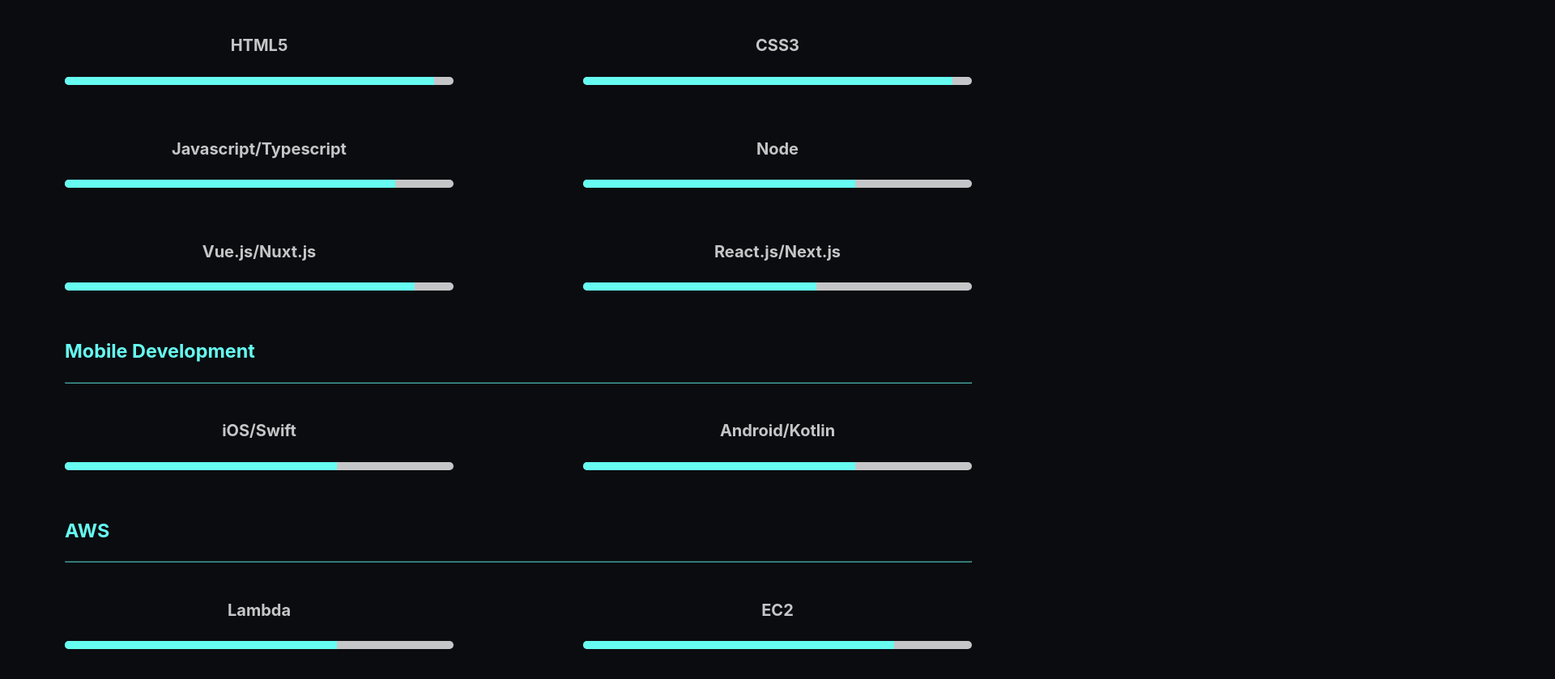
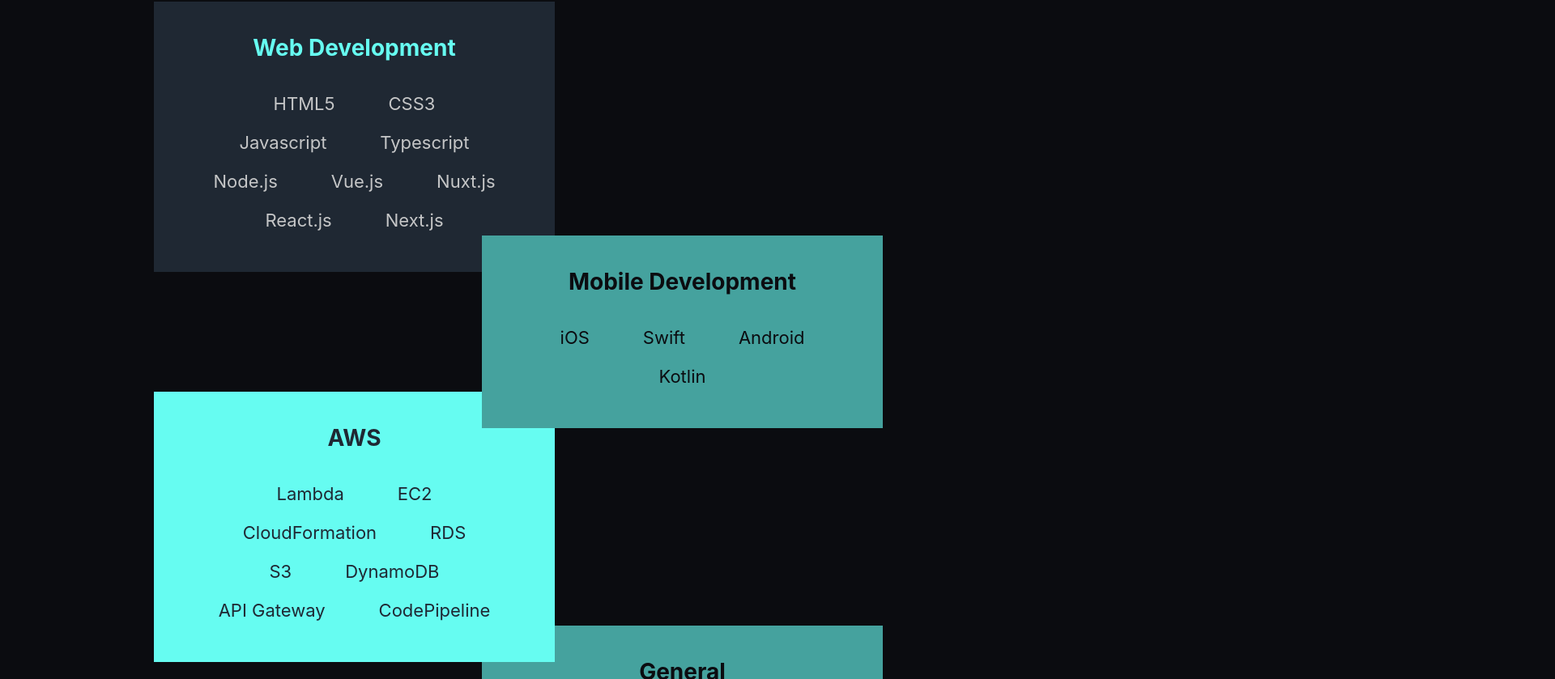
Before and after one commit to zstrangeway/portfolio, a Next.js app: page / in a window 1280 px wide. Shown: the part 1101-1940 px from the top of the page at 81% size, 1920 px wide, since content can reach past the window. Built offline with nearby package versions, Linux system fonts and the light colour scheme.

Commit message:
Update design for skills section

```diff
--- /dev/null
+++ b/components/Skills.tsx
@@ -0,0 +1,72 @@
+import styles from "../styles/Skills.module.scss";
+import { SkillSet } from "../types";
+
+const Skills = (): JSX.Element => {
+  return (
+    <section className={styles.skills}>
+      <div className={styles.skills_container}>
+        <h2 className={styles.skills_title}>Skills</h2>
+        <div className={styles.skills_skillset_wrapper}>
+          {skillSets.map((skillSet) => {
+            return (
+              <div key={skillSet.subject} className={styles.skills_skillset}>
+                <h3 className={styles.skills_skillset_title}>
+                  {skillSet.subject}
+                </h3>
+                <div className={styles.skills_skillset_skill_wrapper}>
+                  {skillSet.skills.map((skill) => {
+                    return (
+                      <p key={skill} className={styles.skills_skillset_skill}>
+                        {skill}
+                      </p>
+                    );
+                  })}
+                </div>
+              </div>
+            );
+          })}
+        </div>
+      </div>
+    </section>
+  );
+};
+
+export default Skills;
+
+const skillSets: SkillSet[] = [
+  {
+    subject: "Web Development",
+    skills: [
+      "HTML5",
+      "CSS3",
+      "Javascript",
+      "Typescript",
+      "Node.js",
+      "Vue.js",
+      "Nuxt.js",
+      "React.js",
+      "Next.js",
+    ],
+  },
+  {
+    subject: "Mobile Development",
+    skills: ["iOS", "Swift", "Android", "Kotlin"],
+  },
+  {
+    subject: "AWS",
+    skills: [
+      "Lambda",
+      "EC2",
+      "CloudFormation",
+      "RDS",
+      "S3",
+      "DynamoDB",
+      "API Gateway",
+      "CodePipeline",
+    ],
+  },
+  {
+    subject: "General",
+    skills: ["Git", "SQL"],
+  },
+];
--- a/components/Skills/SkillList.tsx
+++ /dev/null
@@ -1,23 +0,0 @@
-import { SkillSet } from "../../types";
-import SkillListItem from "./SkillListItem";
-import styles from "../../styles/Skills.module.scss";
-
-type SkillListProps = {
-  skillSet: SkillSet;
-};
-
-const SkillList = ({ skillSet }: SkillListProps): JSX.Element => {
-  return (
-    <div className={styles.skill_list}>
-      <h3 className={styles.section_subheader}>{skillSet.subject}</h3>
-      <hr className={styles.section_subheader_underline} />
-      <div className={styles.skill_list_container}>
-        {skillSet.skills.map((skill) => {
-          return <SkillListItem key={skill.name} skill={skill} />;
-        })}
-      </div>
-    </div>
-  );
-};
-
-export default SkillList;
--- a/components/Skills/SkillListItem.tsx
+++ /dev/null
@@ -1,22 +0,0 @@
-import { Skill } from "../../types";
-import styles from "../../styles/Skills.module.scss";
-
-type SkillListItemProps = {
-  skill: Skill;
-};
-
-const SkillListItem = ({ skill }: SkillListItemProps): JSX.Element => {
-  return (
-    <div className={styles.skill_set_item}>
-      <h4 className={styles.skill_set_item_title}>{skill.name}</h4>
-      <div className={styles.skill_set_item_bar}>
-        <div
-          className={styles.skill_set_item_bar_inner}
-          style={{ width: `${skill.level}%` }}
-        />
-      </div>
-    </div>
-  );
-};
-
-export default SkillListItem;
--- a/components/Skills/Skills.tsx
+++ /dev/null
@@ -1,111 +0,0 @@
-import SkillList from "./SkillList";
-import { SkillSet } from "../../types";
-import styles from "../../styles/Skills.module.scss";
-
-const Skills = (): JSX.Element => {
-  return (
-    <section className={styles.section}>
-      <h2 className={styles.section_header}>Skills</h2>
-      {skillSets.map((skillSet) => {
-        return <SkillList key={skillSet.subject} skillSet={skillSet} />;
-      })}
-    </section>
-  );
-};
-
-export default Skills;
-
-const skillSets: SkillSet[] = [
-  {
-    subject: "Web Development",
-    skills: [
-      {
-        name: "HTML5",
-        level: 95,
-      },
-      {
-        name: "CSS3",
-        level: 95,
-      },
-      {
-        name: "Javascript/Typescript",
-        level: 85,
-      },
-      {
-        name: "Node",
-        level: 70,
-      },
-      {
-        name: "Vue.js/Nuxt.js",
-        level: 90,
-      },
-      {
-        name: "React.js/Next.js",
-        level: 60,
-      },
-    ],
-  },
-  {
-    subject: "Mobile Development",
-    skills: [
-      {
-        name: "iOS/Swift",
-        level: 70,
-      },
-      {
-        name: "Android/Kotlin",
-        level: 70,
-      },
-    ],
-  },
-  {
-    subject: "AWS",
-    skills: [
-      {
-        name: "Lambda",
-        level: 70,
-      },
-      {
-        name: "EC2",
-        level: 80,
-      },
-      {
-        name: "CloudFormation",
-        level: 70,
-      },
-      {
-        name: "RDS",
-        level: 70,
-      },
-      {
-        name: "S3",
-        level: 80,
-      },
-      {
-        name: "DynamoDB",
-        level: 70,
-      },
-      {
-        name: "API Gateway",
-        level: 70,
-      },
-      {
-        name: "CodePipeline",
-        level: 70,
-      },
-    ],
-  },
-  {
-    subject: "General",
-    skills: [
-      {
-        name: "Git",
-        level: 90,
-      },
-      {
-        name: "SQL",
-        level: 70,
-      },
-    ],
-  },
-];
--- a/pages/index.tsx
+++ b/pages/index.tsx
@@ -6,7 +6,7 @@
 import Links from "../components/Links";
 import Pager from "../components/Pager";
 import Projects from "../components/Projects/Projects";
-import Skills from "../components/Skills/Skills";
+import Skills from "../components/Skills";
 
 const Home = (): JSX.Element => {
   return (
--- a/styles/Hero.module.scss
+++ b/styles/Hero.module.scss
@@ -1,6 +1,4 @@
 @import "_base";
-
-$min_inset: 6rem;
 
 .hero {
   display: flex;
--- a/styles/Skills.module.scss
+++ b/styles/Skills.module.scss
@@ -1,40 +1,88 @@
 @import "_base";
 
-.row {
-  display: flex;
+.skills {
+  @extend .section;
+
+  .skills_container {
+    @extend .container;
+
+    .skills_title {
+      @extend .section_header;
     }
 
-.skill_list {
-  margin-top: 2rem;
+    .skills_skillset_wrapper {
+      display: block;
+      position: relative;
+
+      .skills_skillset {
+        position: relative;
+        padding: 2em;
+        width: 55%;
+        margin-top: -5%;
+
+        &:nth-child(even) {
+          margin-left: auto;
         }
 
-.skill_list_container {
+        &:first-child {
+          @extend .skillset_theme_secondary_background;
+          z-index: 2;
+        }
+
+        &:nth-child(2) {
+          @extend .skillset_theme_secondary_color;
+          z-index: 3;
+        }
+
+        &:nth-child(3) {
+          @extend .skillset_theme_primary_color;
+          z-index: 2;
+        }
+
+        &:nth-child(4) {
+          @extend .skillset_theme_secondary_color;
+          z-index: 1;
+        }
+
+        .skills_skillset_title {
+          text-align: center;
+          font-size: 1.4rem;
+          margin: 0 0 1em 0;
+        }
+
+        .skills_skillset_skill_wrapper {
           display: flex;
           flex-wrap: wrap;
+          justify-content: center;
+
+          .skills_skillset_skill {
+            margin: 0.5em 1.5em;
+            font-size: 1.1rem;
+          }
+        }
+      }
+    }
+  }
 }
 
-.skill_set_item {
-  width: 50%;
-  padding: 1rem 4rem;
+.skillset_theme_secondary_background {
+  background-color: $secondary-background;
 }
 
-.skill_set_item_title {
-  text-align: center;
-  color: $base-text-color;
+.skillset_theme_primary_color {
+  background-color: $primary;
+  color: $secondary-background;
+
+  .skills_skillset_title {
+    color: $secondary-background;
+  }
 }
 
-.skill_set_item_bar {
-  display: flex;
-  height: 10px;
-  width: 100%;
-  border-radius: 5px;
-  overflow: hidden;
-  align-items: flex-start;
-  background-color: $light;
+.skillset_theme_secondary_color {
+  background-color: $secondary;
+  color: $background;
+
+  .skills_skillset_title {
+    color: $background;
   }
-
-.skill_set_item_bar_inner {
-  display: block;
-  height: 100%;
-  background-color: $primary-color;
 }
--- a/styles/_base.scss
+++ b/styles/_base.scss
@@ -1,21 +1,19 @@
 @import "_variables";
 
 .section {
+  display: flex;
+  justify-content: center;
+  padding: $min_inset;
+
+  .container {
     width: 100%;
-  padding: 2rem 0 4rem 0;
+    max-width: 900px;
   }
 
   .section_header {
+    margin: 0 0 2em 0;
     text-align: center;
     font-size: 3.5rem;
     color: $accent-text-color;
   }
-
-.section_subheader {
-  margin-left: 4rem;
 }
-
-.section_subheader_underline {
-  margin: 0 4rem;
-  border-color: $secondary-color;
-}
--- a/styles/_variables.scss
+++ b/styles/_variables.scss
@@ -20,5 +20,5 @@
 $primary-color: $primary;
 $secondary-color: $secondary;
 
-
+$min_inset: 6rem;
 $transition_quick: all 0.1s ease-in-out;
```
Also changed, not shown: types/index.d.ts (+1 -6 lines), 1 other file (tests, documents, lock files or other folders). Lines whose indentation alone changed are shown as unchanged.
